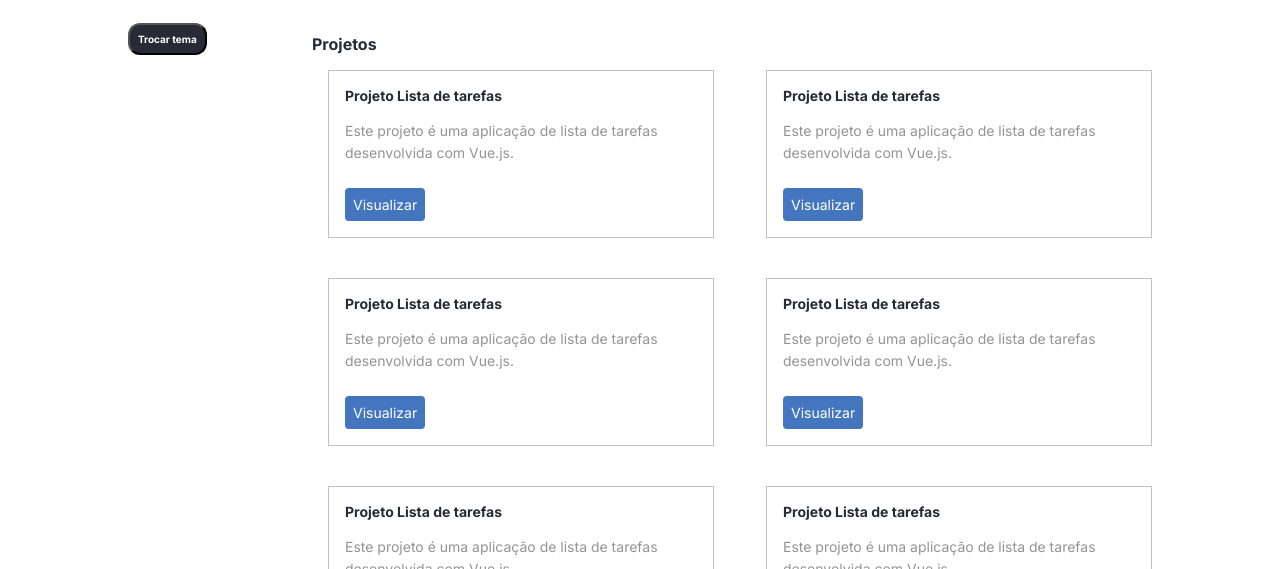
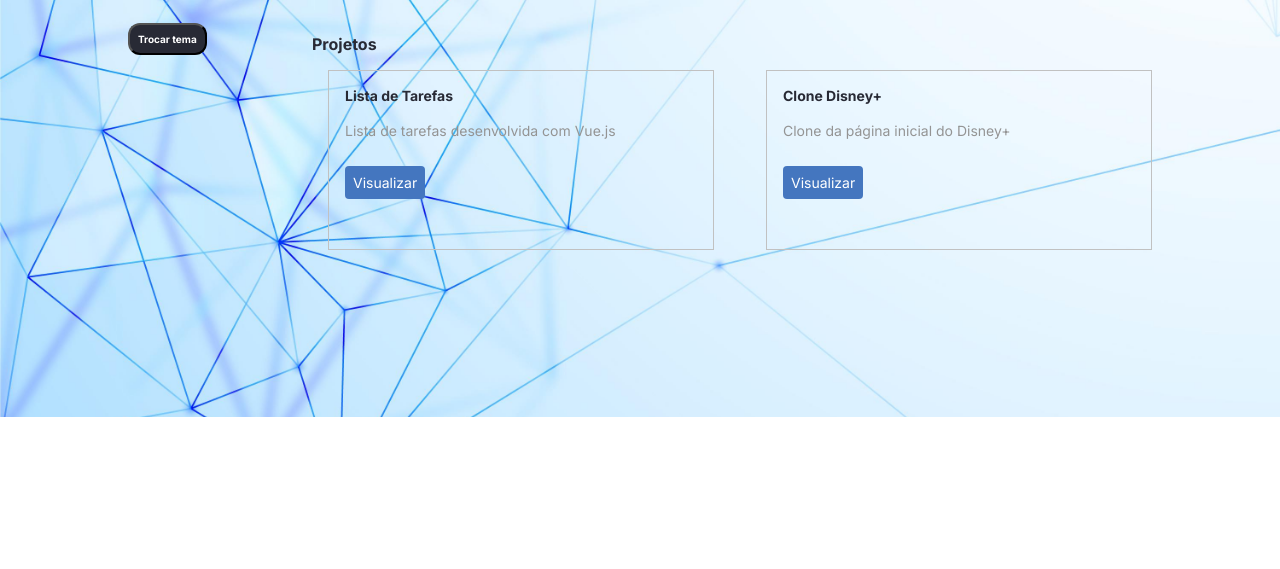
Before and after one commit to Julio-Cezar-Santos/portfolio, a React (Create React App) app: page / in a window 1280 px wide. Shown: the part 383-952 px from the top of the page. After the commit the page ends 800 px from the top, so only its background shows below. Built offline with nearby package versions, Linux system fonts and the light colour scheme.

Commit message:
ajuste dos links dos projetos

```diff
--- a/src/componentes/Projeto/index.tsx
+++ b/src/componentes/Projeto/index.tsx
@@ -3,13 +3,17 @@ import Titulo from '../Titulo'
 
 import { Card, LinkBotao } from './styles'
 
-const Projeto = () => (
+type Props = {
+  titulo: string
+  descricao: string
+  link: string
+}
+
+const Projeto = ({ titulo, descricao, link }: Props) => (
   <Card>
-    <Titulo>Projeto Lista de tarefas</Titulo>
-    <Paragrafo tipo="secundario">
-      Este projeto é uma aplicação de lista de tarefas desenvolvida com Vue.js.
-    </Paragrafo>
-    <LinkBotao>Visualizar</LinkBotao>
+    <Titulo>{titulo}</Titulo>
+    <Paragrafo tipo="secundario">{descricao}</Paragrafo>
+    <LinkBotao href={link}>Visualizar</LinkBotao>
   </Card>
 )
 
--- a/src/componentes/Projeto/styles.ts
+++ b/src/componentes/Projeto/styles.ts
@@ -4,6 +4,7 @@ export const Card = styled.div`
   border: 1px solid ${(props) => props.theme.corDaBorda};
   padding: 16px;
   margin-left: 16px;
+  height: 100%;
 `
 export const LinkBotao = styled.a`
   color: ${(props) => props.theme.corDeFundo};
@@ -14,4 +15,12 @@ export const LinkBotao = styled.a`
   margin-top: 24px;
   display: inline-block;
   border-radius: 4px;
+  target: _blank;
+  cursor: pointer;
+  transition: transform 0.2s;
+  &:hover {
+    transform: scale(1.05);
+    transition: transform 0.2s;
+    box-shadow: 0 4px 8px rgba(0, 0, 0, 0.1);
+  }
 `
--- a/src/containers/Projetos/index.tsx
+++ b/src/containers/Projetos/index.tsx
@@ -3,36 +3,38 @@ import Titulo from '../../componentes/Titulo'
 
 import { Lista } from './styles'
 
-const Projetos = () => (
+const Projetos = () => {
+  const listaDeProjetos = [
+    {
+      id: 1,
+      titulo: 'Lista de Tarefas',
+      descricao: 'Lista de tarefas desenvolvida com Vue.js',
+      link: 'https://todo-vue-one-gold.vercel.app/'
+    },
+    {
+      id: 2,
+      titulo: 'Clone Disney+',
+      descricao: 'Clone da página inicial do Disney+',
+      link: 'https://clone-disneyplus-one-chi.vercel.app/'
+    }
+  ]
+
+  return (
     <section>
       <Titulo fontSize={16}>Projetos</Titulo>
       <Lista>
-      <li>
-        <Projeto />
+        {listaDeProjetos.map((projeto) => (
+          <li key={projeto.id}>
+            <Projeto
+              titulo={projeto.titulo}
+              descricao={projeto.descricao}
+              link={projeto.link}
+            />
           </li>
-      <li>
-        <Projeto />
-      </li>
-      <li>
-        <Projeto />
-      </li>
-      <li>
-        <Projeto />
-      </li>
-      <li>
-        <Projeto />
-      </li>
-      <li>
-        <Projeto />
-      </li>
-      <li>
-        <Projeto />
-      </li>
-      <li>
-        <Projeto />
-      </li>
+        ))}
       </Lista>
     </section>
   )
+}
 
 export default Projetos
--- a/src/styles.ts
+++ b/src/styles.ts
@@ -6,13 +6,17 @@ const EstiloGlobal = createGlobalStyle`
     padding: 0;
     font-family: "Inter", sans-serif;
     list-style: none;
+
   }
 
   body {
     padding-top: 80px;
     padding-bottom: 80px;
-    background-color: ${(props) => props.theme.corDeFundo};
-
+    background-image: url('/fundo_claro.jpg');
+    background-size: cover;
+    background-position: center;
+    background-repeat: no-repeat;
+    background-attachment: fixed;
     @media (max-width: 768px) {
       padding-top: 16px;
     }
```
Also changed, not shown: public/fundo_claro.jpg (added). Lines whose indentation alone changed are shown as unchanged.
